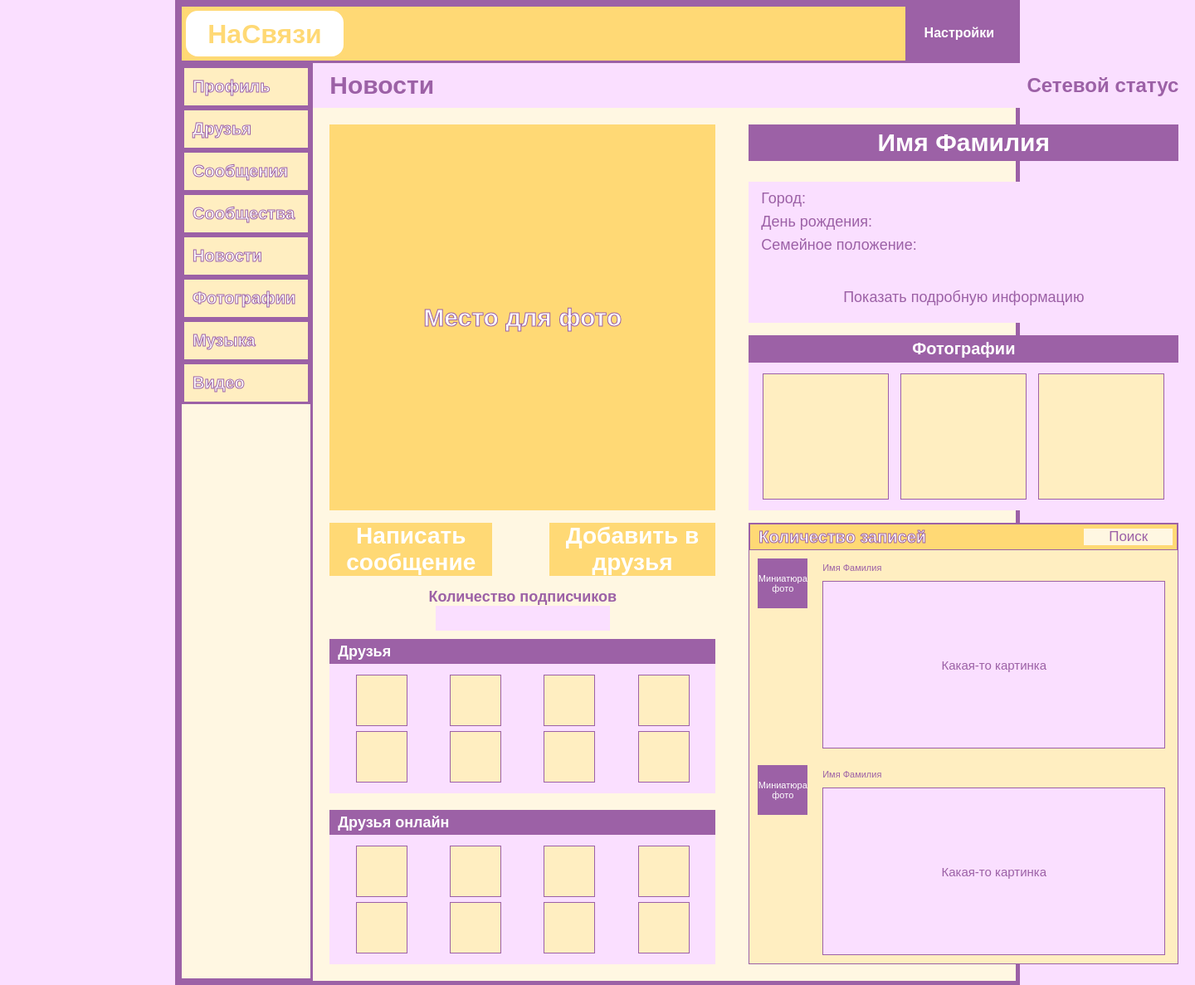
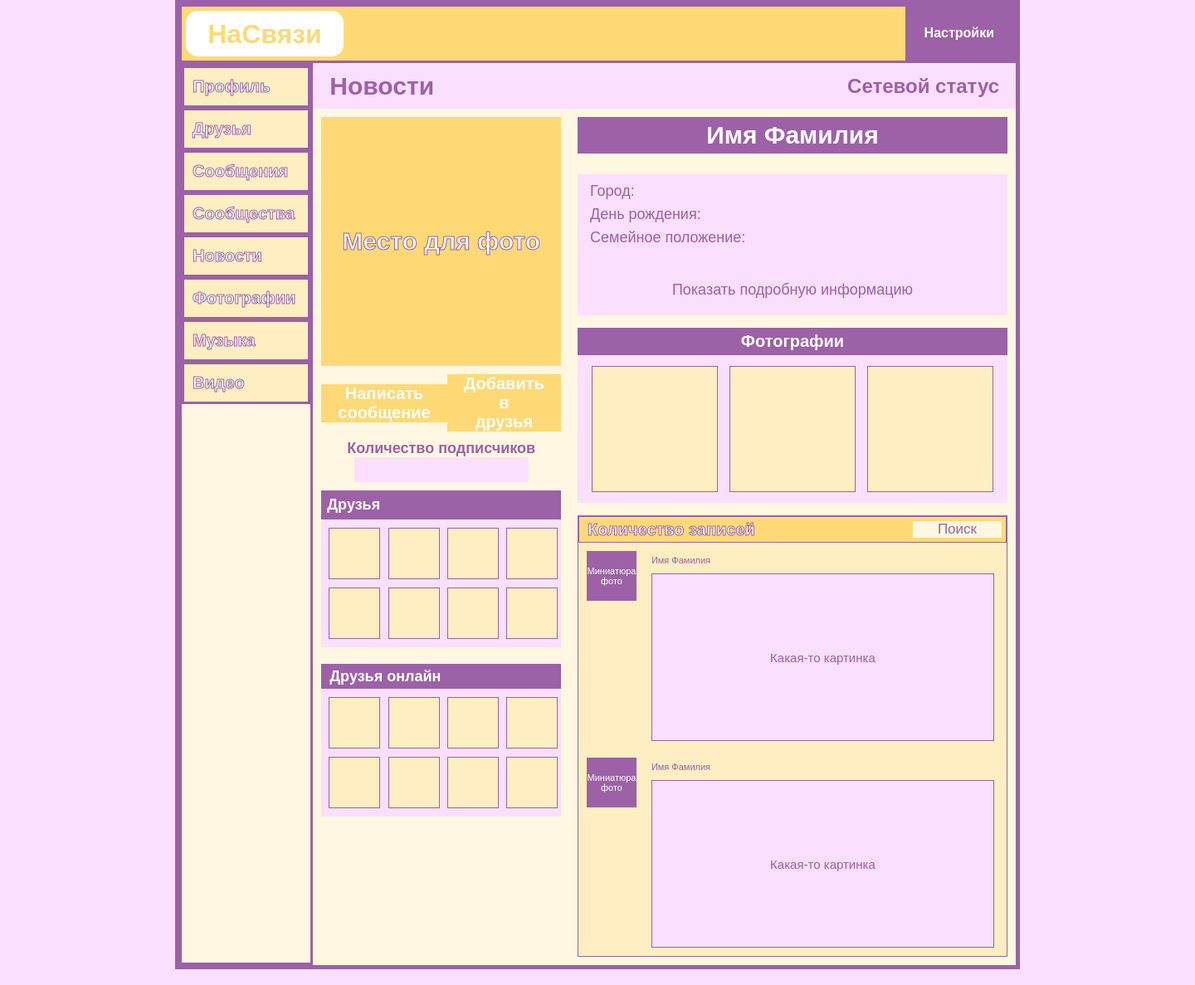
Before and after one commit to cinnamon-bun-girl/Social-Network, a PHP site: page /social-network.html in a window 1440 px wide. Shown: the whole page at 83% size. Run offline with PHP 8.4, Linux system fonts and the light colour scheme.

Commit message:
Update sn.css

```diff
--- a/sn.css
+++ b/sn.css
@@ -27,7 +27,7 @@ body{
     /* size: auto; */
 }
 
-@media screen and (max-width: 700px) {
+@media screen and (width: 700px) {
     .header-2 {
       flex-direction: column;
     }
@@ -36,6 +36,18 @@ body{
     }
     .main-block{
         flex-direction: column;
+        flex-wrap: wrap;
+    }
+    .Photo{
+        width: auto;
+        height: auto;
+    }
+
+    .left-column{
+        flex:20%;
+    }
+    .Interractions{
+        flex-wrap: wrap;
     }
   }
 
@@ -44,14 +56,15 @@ body{
     background: #FFF7E2;
     color: #9C61A6;
     border: solid medium;
-    flex:20%;
+
 }
 
 .main-column{
     display: flex;
     flex-direction: column;
+    width: auto;
     flex:80%;
-    width: auto;
+    height: auto;
 }
 
 .left-menu {
@@ -68,7 +81,7 @@ body{
     flex-direction: row;
     background: #FADFFF;
     padding: 10px;
-    height: auto;
+    height: 35px;
     width: auto;
 }
 
@@ -81,15 +94,15 @@ body{
 .main-block-left{
     color: #9C61A6;
     flex: 40%;
-    margin: 20px;
-    display: flex;
+    margin: 10px;
+    display: block;
     flex-wrap: wrap;
     flex-direction: column;
 }
 
 .Photo{
-    height: 465px;
-    width: 465px;
+    height: 300px;
+    width: auto;
     background: #FFD975;
     color: white;
     display: flex;
@@ -97,7 +110,7 @@ body{
     justify-content: center;
     align-items: center;
     font-size: 30px;
-    -webkit-text-stroke: 1px ;
+    -webkit-text-stroke-width: 1px ;
     -webkit-text-stroke-color: #9C61A6;
     font-weight:900;
 }
@@ -105,12 +118,13 @@ body{
 .Interractions{
     display: flex;
     flex-direction: row;
-    padding-top: 15px;
-    padding-bottom: 15px;
+    margin-top: 10px;
+    margin-bottom: 10px;
     align-items: center;
     justify-content: space-between;
     width: auto;
     height: auto;
+    flex-wrap: nowrap;
 }
 
 .Message{
@@ -118,9 +132,10 @@ body{
     padding-left: 20px;
     padding-right: 20px;
     background: #FFD975;
-    font-size: 28px;
+    font-size: 20px;
     color: white;
     flex-wrap: wrap;
+    height: auto;
     text-align: center;
 }
 
@@ -130,7 +145,8 @@ body{
     padding-right: 20px;
     flex-wrap: wrap;
     background: #FFD975;
-    font-size: 28px;
+    font-size: 20px;
+    height: auto;
     color: white;
     text-align: center;
 }
@@ -169,14 +185,13 @@ body{
 .Friends{
     display: flex;
     width: auto;
-    height: 30px;
+    height: auto;
     text-align: left;
     align-items: center;
-    align-content: center;
     color: white;
     background: #9C61A6;
     font-size: 18px;
-    padding-left: 10px;
+    padding: 7px;
 }
 
 .squares{
@@ -184,8 +199,8 @@ body{
     align-content: center;
     flex-flow: row wrap;
     justify-content: space-evenly;
-    flex-wrap: wrap;
-    flex-direction: row;
+    /* flex-wrap: wrap;
+    flex-direction: row; */
     margin-top: 10px;
     margin-bottom: 10px;
 }
@@ -196,10 +211,9 @@ body{
     color: #9C61A6;
     background: #FFEEC1;
     border: solid thin;
-    margin-top: 3px;
-    margin-bottom: 3px;
-    margin-left: 20px;
-    margin-right: 20px;
+    margin-bottom: 10px;
+    margin-left: 5px;
+    margin-left: 5px;
 }
 
 .Friends-Online{
@@ -288,9 +302,9 @@ body{
 .main-block-right{
     color: #9C61A6;
     flex: 60%;
-    margin: 20px;
+    margin: 10px;
     display: flex;
-    flex-wrap: nowrap;
+    flex-wrap: wrap;
     flex-direction: column;
 }
 
```
